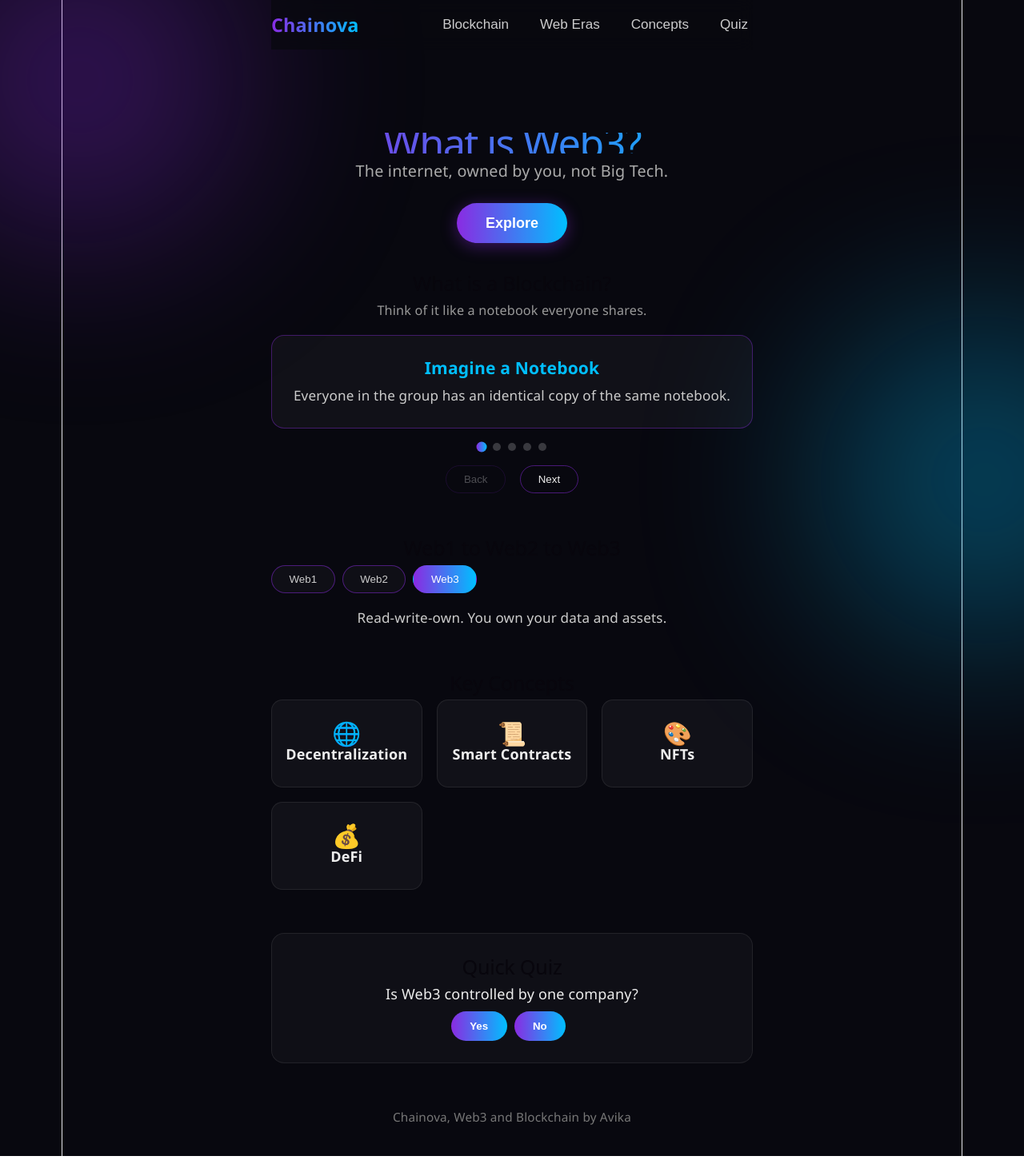
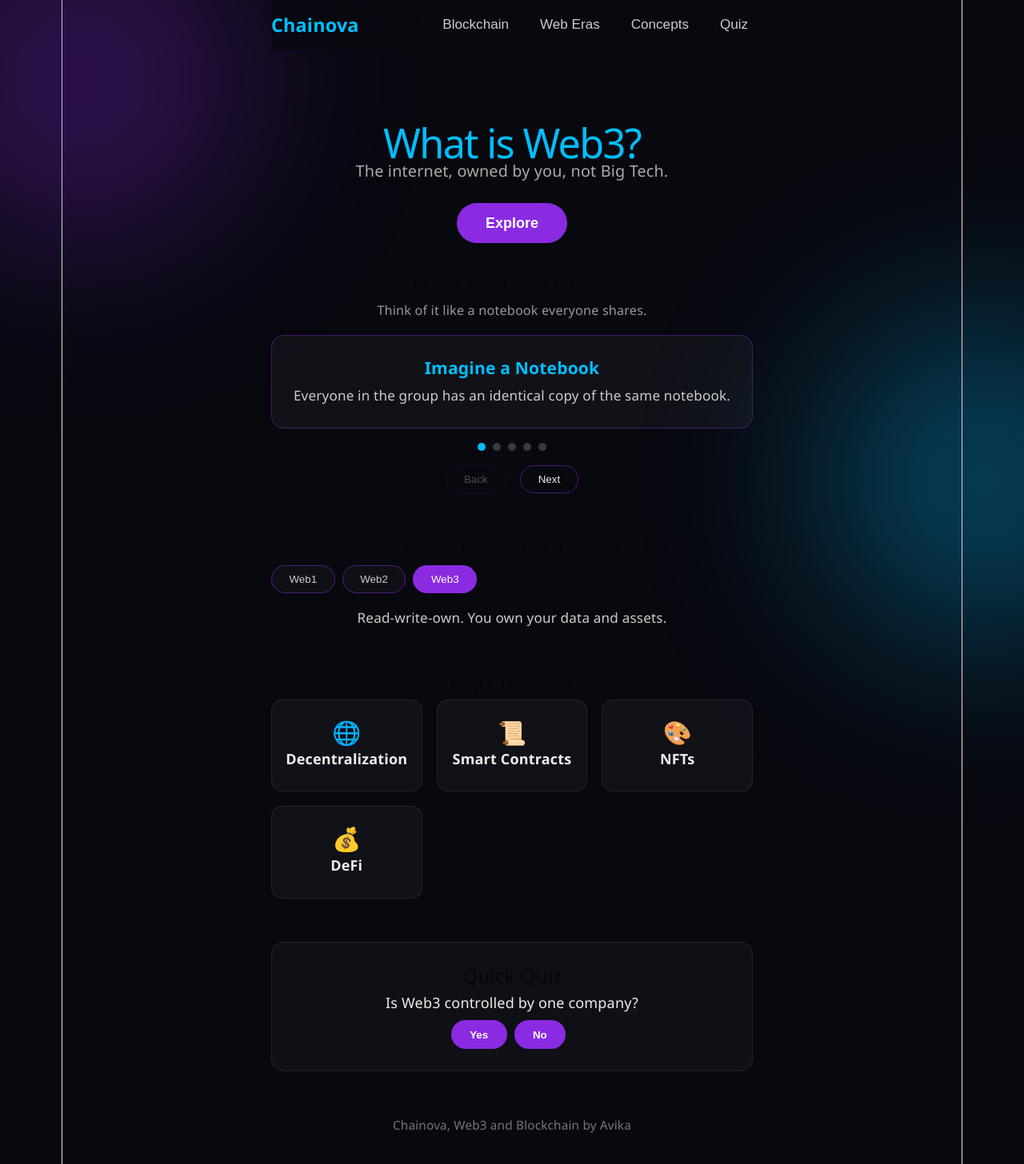
Before and after one commit to avikkaaa/chainova, a React (Vite) app: page / in a window 1280 px wide. Shown: the whole page at 80% size. Built offline with nearby package versions, Linux system fonts and the light colour scheme.

Commit message:
Refactor CSS for improved formatting and readability

```diff
--- a/src/App.css
+++ b/src/App.css
@@ -1,4 +1,6 @@
-* { box-sizing: border-box; }
+* {
+  box-sizing: border-box;
+}
 
 body {
   background: #08080f;
@@ -26,10 +28,22 @@ body {
   pointer-events: none;
 }
 
-.glow-1 { background: #8a2be2; top: -100px; left: -100px; }
-.glow-2 { background: #00bfff; bottom: 0; right: -150px; }
+.glow-1 {
+  background: #8a2be2;
+  top: -100px;
+  left: -100px;
+}
 
-.navbar, .hero, section, .footer {
+.glow-2 {
+  background: #00bfff;
+  bottom: 0;
+  right: -150px;
+}
+
+.navbar,
+.hero,
+section,
+.footer {
   position: relative;
   z-index: 1;
 }
@@ -49,10 +63,7 @@ body {
 .logo {
   font-weight: bold;
   font-size: 1.3rem;
-  background: linear-gradient(90deg, #8a2be2, #00bfff);
-  -webkit-background-clip: text;
-  background-clip: text;
-  color: transparent;
+  color: #00bfff;
 }
 
 .menu-toggle {
@@ -75,7 +86,6 @@ body {
   color: #ccc;
   cursor: pointer;
   font-size: 0.95rem;
-  transition: color 0.2s;
 }
 
 .nav-links button:hover {
@@ -83,7 +93,9 @@ body {
 }
 
 @media (max-width: 600px) {
-  .menu-toggle { display: block; }
+  .menu-toggle {
+    display: block;
+  }
   .nav-links {
     display: none;
     flex-direction: column;
@@ -93,9 +105,10 @@ body {
     background: #12121f;
     padding: 1rem;
     border-radius: 12px;
-    box-shadow: 0 8px 24px rgba(0,0,0,0.4);
   }
-  .nav-links.open { display: flex; }
+  .nav-links.open {
+    display: flex;
+  }
 }
 
 .hero {
@@ -106,10 +119,7 @@ body {
 .hero h1 {
   font-size: 2.8rem;
   margin-bottom: 0.5rem;
-  background: linear-gradient(90deg, #8a2be2, #00bfff);
-  -webkit-background-clip: text;
-  background-clip: text;
-  color: transparent;
+  color: #00bfff;
 }
 
 .hero p {
@@ -120,20 +130,13 @@ body {
 .cta {
   margin-top: 1.5rem;
   padding: 0.8rem 2rem;
-  background: linear-gradient(90deg, #8a2be2, #00bfff);
+  background: #8a2be2;
   border: none;
   border-radius: 30px;
   color: white;
   font-size: 1rem;
   font-weight: 600;
   cursor: pointer;
-  box-shadow: 0 4px 20px rgba(138, 43, 226, 0.4);
-  transition: transform 0.2s, box-shadow 0.2s;
-}
-
-.cta:hover {
-  transform: scale(1.06);
-  box-shadow: 0 6px 28px rgba(0, 191, 255, 0.5);
 }
 
 section {
@@ -152,14 +155,12 @@ section h2 {
   margin-bottom: 1rem;
 }
 
-/* Notebook blockchain explainer */
 .notebook-card {
-  background: rgba(255,255,255,0.04);
+  background: rgba(255, 255, 255, 0.04);
   border: 1px solid rgba(138, 43, 226, 0.4);
   border-radius: 16px;
   padding: 1.5rem;
   min-height: 110px;
-  transition: 0.3s;
 }
 
 .notebook-card h3 {
@@ -183,14 +184,13 @@ section h2 {
   width: 10px;
   height: 10px;
   border-radius: 50%;
-  background: rgba(255,255,255,0.2);
+  background: rgba(255, 255, 255, 0.2);
   cursor: pointer;
-  transition: 0.2s;
+  display: inline-block;
 }
 
 .dot.active {
-  background: linear-gradient(90deg, #8a2be2, #00bfff);
-  transform: scale(1.3);
+  background: #00bfff;
 }
 
 .step-buttons {
@@ -213,11 +213,6 @@ section h2 {
   cursor: not-allowed;
 }
 
-.step-buttons button:not(:disabled):hover {
-  border-color: #00bfff;
-}
-
-/* Tabs */
 .tabs {
   display: flex;
   gap: 0.5rem;
@@ -228,17 +223,15 @@ section h2 {
 .tab {
   padding: 0.5rem 1.2rem;
   border: 1px solid rgba(138, 43, 226, 0.5);
-  background: rgba(255,255,255,0.03);
+  background: rgba(255, 255, 255, 0.03);
   color: #ccc;
   border-radius: 20px;
   cursor: pointer;
-  transition: 0.2s;
 }
 
 .tab.active {
-  background: linear-gradient(90deg, #8a2be2, #00bfff);
+  background: #8a2be2;
   color: white;
-  border-color: transparent;
 }
 
 .era-text {
@@ -246,7 +239,6 @@ section h2 {
   font-size: 0.95rem;
 }
 
-/* Concept cards */
 .card-grid {
   display: grid;
   grid-template-columns: repeat(auto-fit, minmax(150px, 1fr));
@@ -254,42 +246,38 @@ section h2 {
 }
 
 .card {
-  background: rgba(255,255,255,0.04);
-  border: 1px solid rgba(255,255,255,0.08);
+  background: rgba(255, 255, 255, 0.04);
+  border: 1px solid rgba(255, 255, 255, 0.08);
   padding: 1.5rem 1rem;
   border-radius: 14px;
   text-align: center;
   cursor: pointer;
   min-height: 110px;
   display: flex;
-  flex-direction: column;
   align-items: center;
   justify-content: center;
-  gap: 0.4rem;
   font-weight: 600;
-  transition: 0.25s;
 }
 
 .card-icon {
   font-size: 1.6rem;
+  margin-bottom: 0.4rem;
 }
 
 .card:hover {
   border-color: #00bfff;
-  transform: translateY(-3px);
 }
 
 .card.flipped {
-  background: linear-gradient(135deg, #8a2be2, #00bfff);
+  background: #8a2be2;
   color: white;
   font-size: 0.85rem;
   font-weight: 400;
 }
 
-/* Quiz */
 .quiz {
-  background: rgba(255,255,255,0.03);
-  border: 1px solid rgba(255,255,255,0.08);
+  background: rgba(255, 255, 255, 0.03);
+  border: 1px solid rgba(255, 255, 255, 0.08);
   padding: 1.5rem;
   border-radius: 16px;
 }
@@ -299,15 +287,10 @@ section h2 {
   padding: 0.6rem 1.3rem;
   border-radius: 20px;
   border: none;
-  background: linear-gradient(90deg, #8a2be2, #00bfff);
+  background: #8a2be2;
   color: white;
   font-weight: 600;
   cursor: pointer;
-  transition: transform 0.2s;
-}
-
-.quiz-options button:hover {
-  transform: scale(1.05);
 }
 
 .feedback {
@@ -315,8 +298,13 @@ section h2 {
   font-weight: bold;
 }
 
-.feedback.correct { color: #4ade80; }
-.feedback.wrong { color: #f87171; }
+.feedback.correct {
+  color: #4ade80;
+}
+
+.feedback.wrong {
+  color: #f87171;
+}
 
 .footer {
   text-align: center;
```
